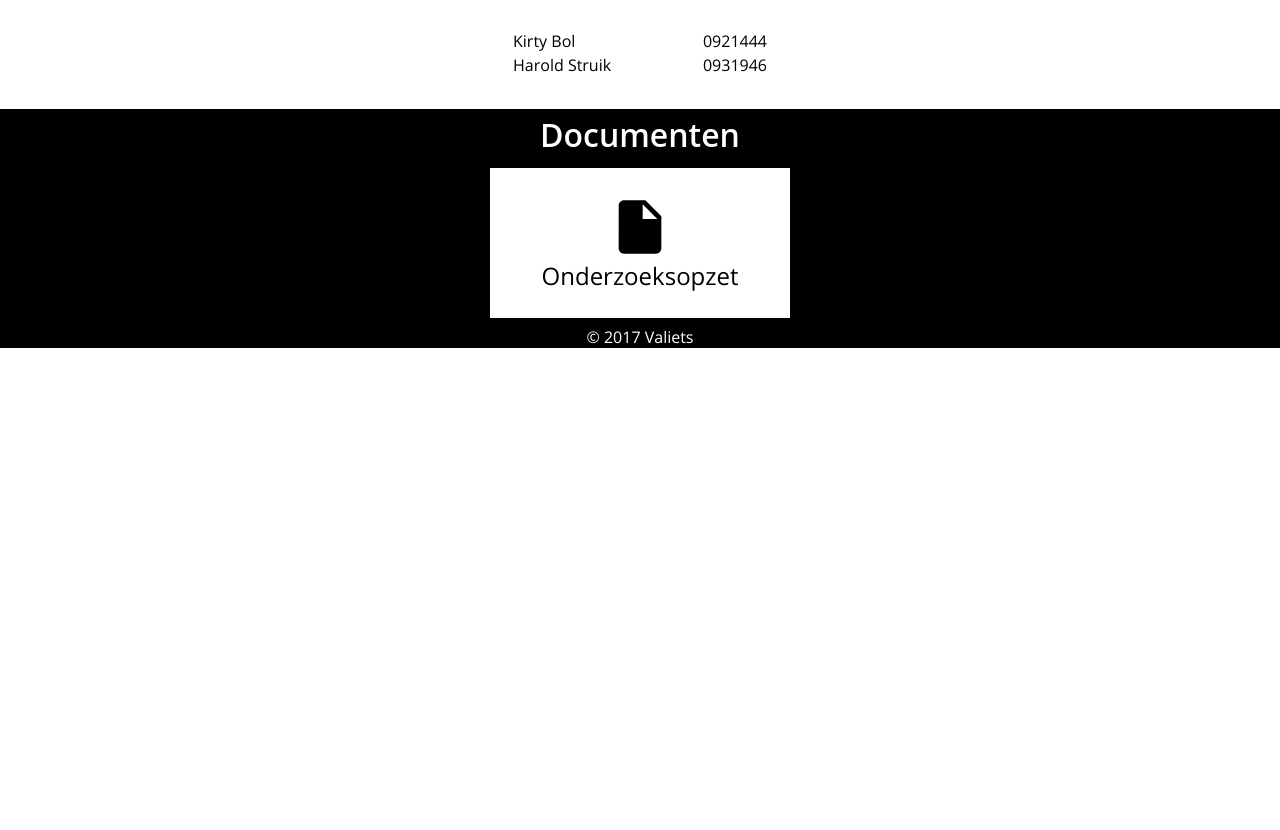
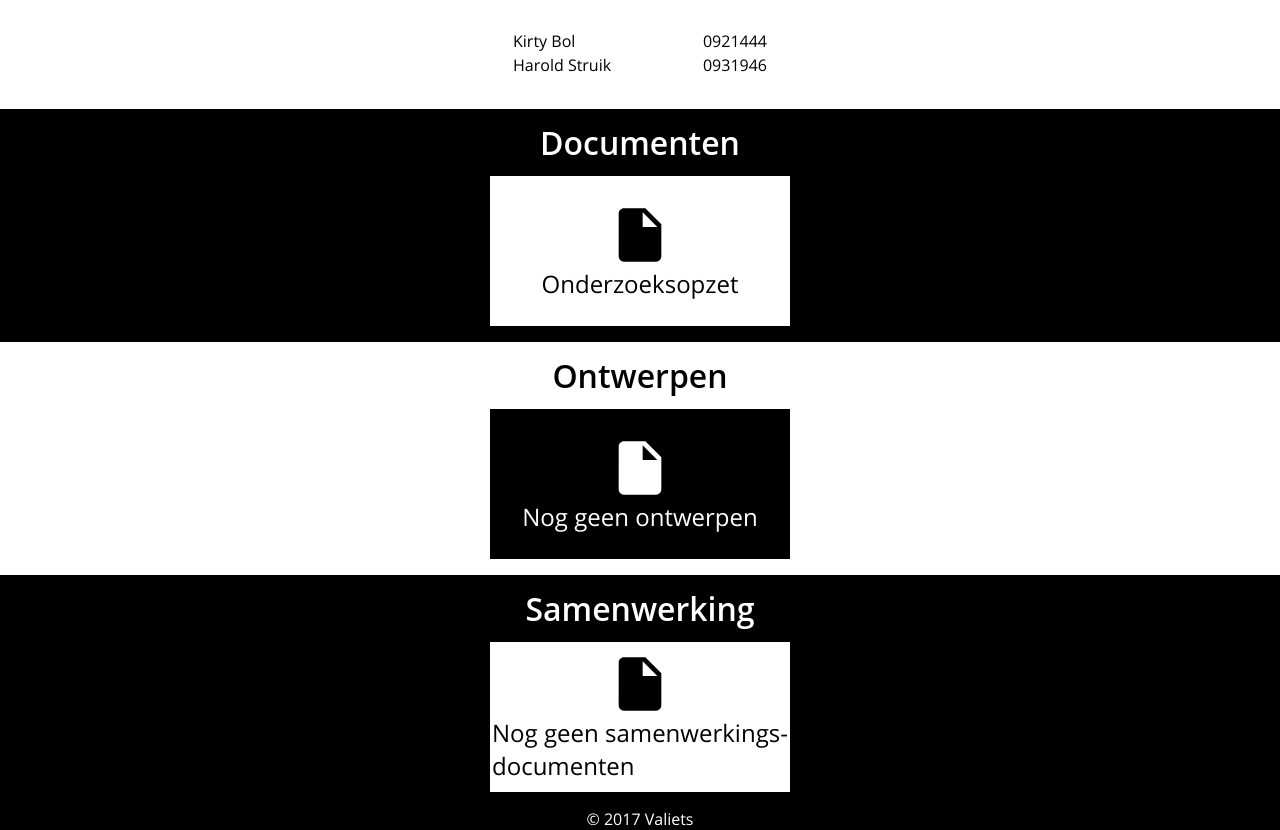
Before and after one commit to ValIets/Website, a plain HTML site: page index.html in a window 1280 px wide. Shown: the part 846-1676 px from the top of the page. Before the commit the page ends 1194 px from the top, so only its background shows below. Drawn offline with Linux system fonts and the light colour scheme; no server answers; a web font is replaced by a local one.

Commit message:
Ontwerpen en Samenwerking toegevoegd

```diff
--- a/css/main.css
+++ b/css/main.css
@@ -301,13 +301,19 @@ div.content > div#team > div.teams > table:not([id=design]) {
 }
 
 
-div.content > div#files {
+div.content > div.files {
 	width: 100%;
 
 	background-color: rgb(0, 0, 0);
+
+	padding: 8px 0;
 }
 
-div.content > div#files > span {
+div.content > div.files.alt {
+	background-color: rgb(255, 255, 255);
+}
+
+div.content > div.files > span {
 	display: flex;
 	justify-content: center;
 
@@ -321,7 +327,11 @@ div.content > div#files > span {
 	font-weight: 600;
 }
 
-div.content > div#files > div.items {
+div.content > div.files.alt > span {
+	color: rgb(0, 0, 0);
+}
+
+div.content > div.files > div.items {
 	display: flex;
 	flex-wrap: wrap;
 	justify-content: space-evenly;
@@ -348,13 +358,25 @@ div.item {
 	cursor: pointer;
 }
 
+div.item.alt {
+	background-color: rgb(0, 0, 0);
+}
+
 div.item > svg {
 	width: 64px;
 	height: 64px;
 }
 
+div.item.alt > svg {
+	fill: rgb(255, 255, 255);
+}
+
 div.item > span {
 	font-size: 1.5em;
+}
+
+div.item.alt > span {
+	color: rgb(255, 255, 255);
 }
 
 
--- a/index.html
+++ b/index.html
@@ -92,8 +92,8 @@
 				<li id="home"><img class="svg" src="static/images/home.svg" />Start</li>
 				<li id="team"><img class="svg" src="static/images/team.svg" />Team</li>
 				<li id="files"><img class="svg" src="static/images/files.svg" />Documenten</li>
-				<li id="files"><img class="svg" src="static/images/files.svg" />Placeholder</li>
-				<li id="files"><img class="svg" src="static/images/files.svg" />Placeholder</li>
+				<li id="design"><img class="svg" src="static/images/design.svg" />Ontwerpen</li>
+				<li id="work"><img class="svg" src="static/images/work.svg" />Samenwerking</li>
 			</ul>
 
 			<div class="menu">
@@ -157,13 +157,35 @@
 				</div>
 			</div>
 
-			<div id="files">
+			<div class="files" id="files">
 				<span>Documenten</span>
 
 				<div class="items">
 					<div class="item" href="static/files/onderzoeksopzet.pdf">
 						<img class="svg" src="static/images/files.svg" />
 						<span>Onderzoeksopzet</span>
+					</div>
+				</div>
+			</div>
+
+			<div class="files alt" id="design">
+				<span>Ontwerpen</span>
+
+				<div class="items">
+					<div class="item alt" href="#">
+						<img class="svg" src="static/images/files.svg" />
+						<span>Nog geen ontwerpen</span>
+					</div>
+				</div>
+			</div>
+
+			<div class="files" id="work">
+				<span>Samenwerking</span>
+
+				<div class="items">
+					<div class="item" href="#">
+						<img class="svg" src="static/images/files.svg" />
+						<span>Nog geen samenwerkings-<br/>documenten</span>
 					</div>
 				</div>
 			</div>
```
Also changed, not shown: static/images/design.svg (added), static/images/loading.svg (deleted), static/images/work.svg (added).
